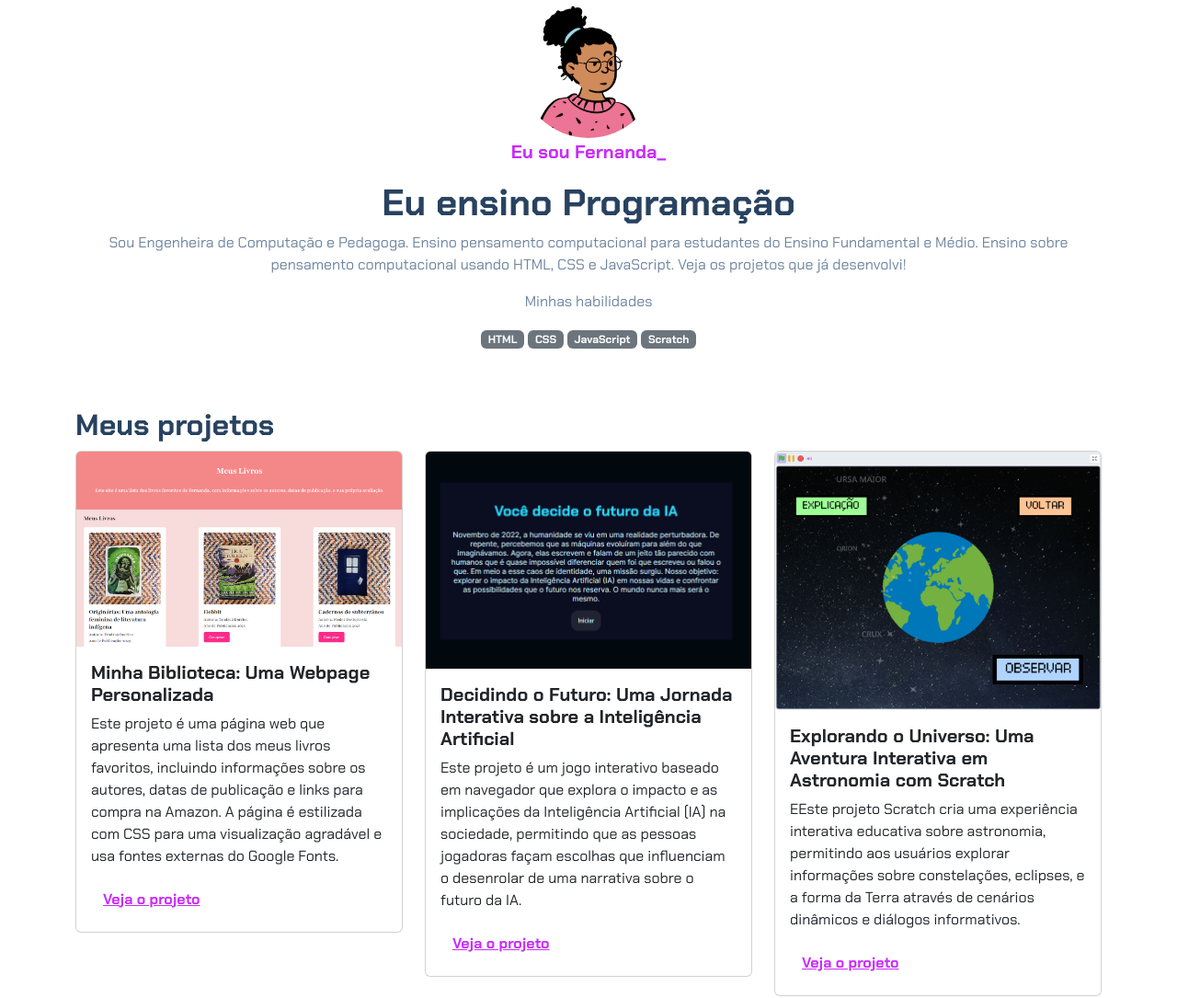
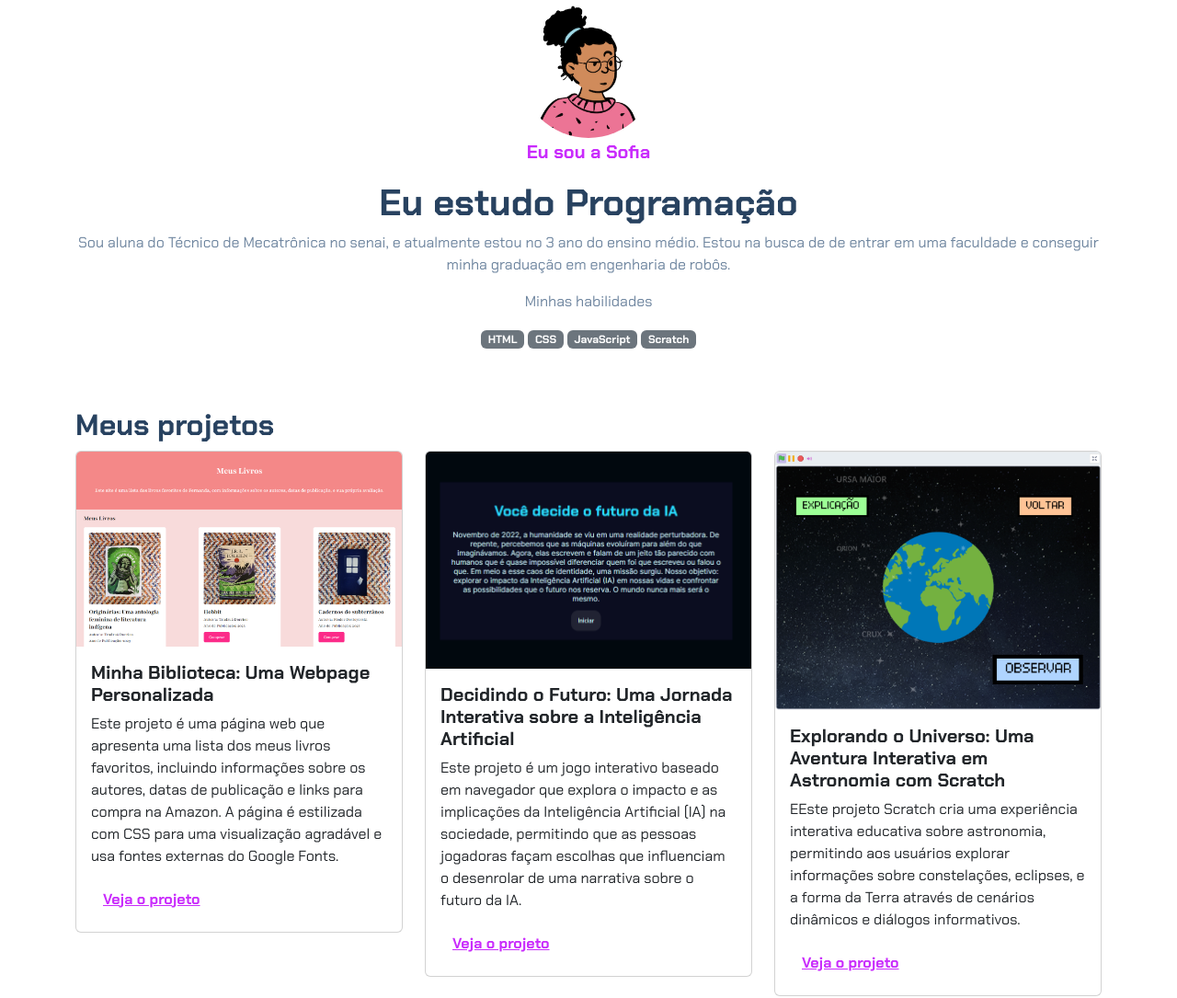
Before and after one commit to SofiaM-2A/Projeto_Portfolio-Sofia, a plain HTML site: page index.html in a window 1280 px wide. Shown: the top 1085 px of the page at 92% size. Drawn offline with nearby package versions, Linux system fonts and the light colour scheme.

Commit message:
Update index.html

```diff
--- a/index.html
+++ b/index.html
@@ -14,11 +14,10 @@
     <header class="container text-center">
         <img src="img/avatar-perfil.png" alt="avatar da Fernanda" class="rounded-circle" width="150" height="150"
             srcset="">
-        <p class="lead">Eu sou Fernanda_</p>
-        <h1>Eu ensino Programação</h1>
-        <p>Sou Engenheira de Computação e Pedagoga. Ensino pensamento computacional para estudantes do Ensino
-            Fundamental e Médio. Ensino sobre pensamento computacional usando HTML, CSS e JavaScript. Veja os projetos
-            que já desenvolvi!</p>
+        <p class="lead">Eu sou a Sofia</p>
+        <h1>Eu estudo Programação</h1>
+        <p>Sou aluna do Técnico de Mecatrônica no senai, e atualmente estou no 3 ano do ensino médio. Estou na busca de
+            de entrar em uma faculdade e conseguir minha graduação em engenharia de robôs.</p>
         <p>Minhas habilidades</p>
         <div>
             <p class="badge bg-secondary">HTML</p>
```
